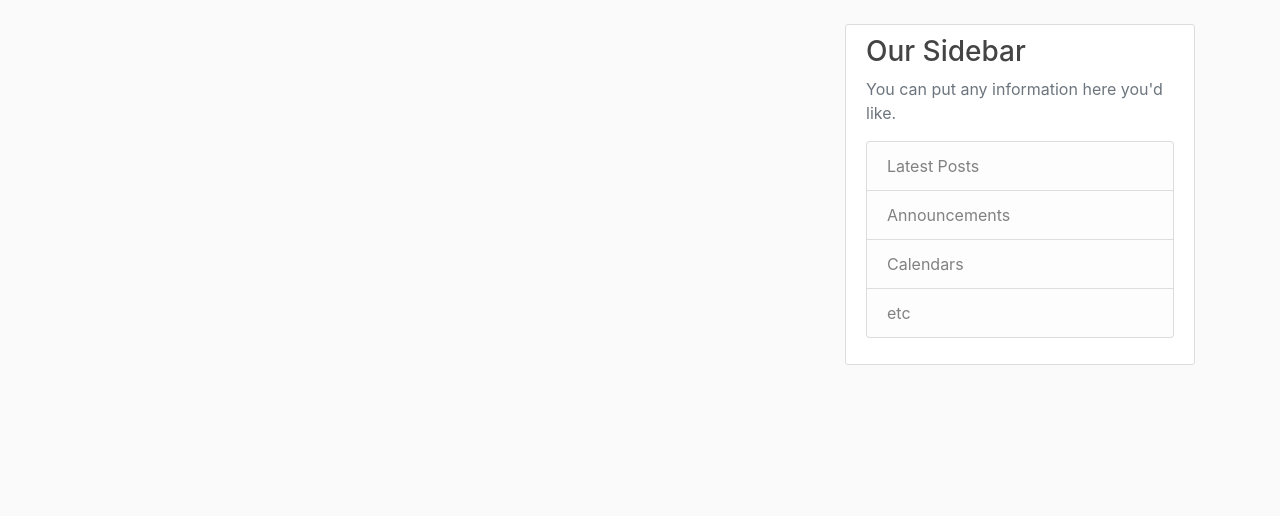
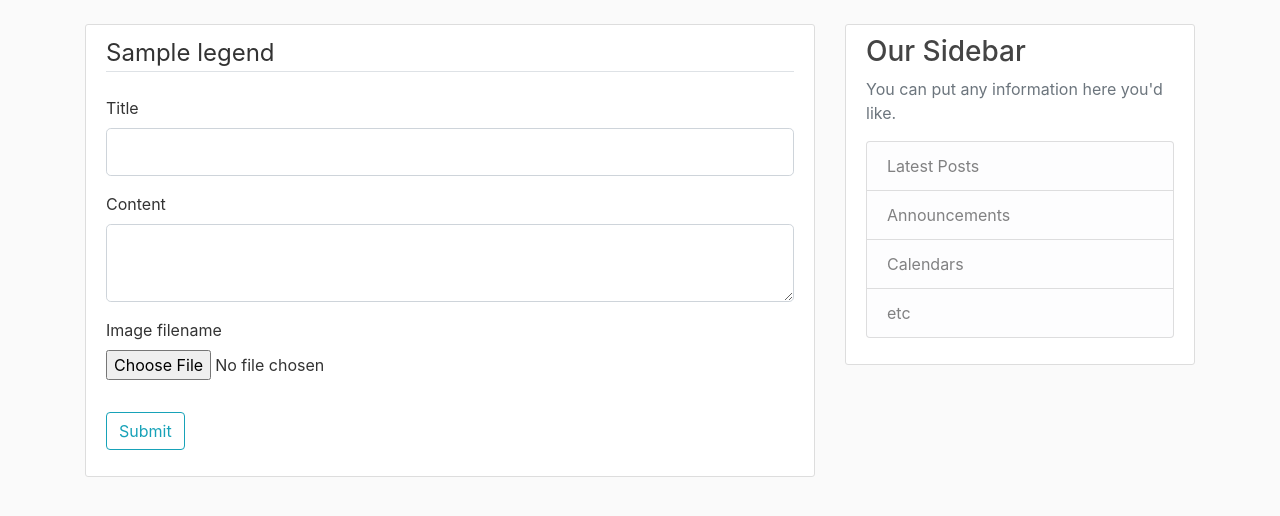
Before and after one commit to paschalugwu/Ambrosial, a Flask app: template 08-Posts/flask_ambrosial/templates/create_post.html in a window 1280 px wide. Shown: the part 56-572 px from the top of the page. Run offline with Flask 3, Linux system fonts and the light colour scheme; the template is opened without the code that fills it: most values are stand-ins (such as "Sample title", 1, 10 or a date in 2020); form fields are guessed from the names that the template uses; some libraries are stand-ins or nearby versions.

Commit message:
feat(flask_ambrosial): Update create_post template
This commit includes updates to the create_post.html template in the flask_ambrosial package. The changes enhance the user interface and improve the user experience by making the post creation process more intuitive and user-friendly.

```diff
--- a/08-Posts/flask_ambrosial/templates/create_post.html
+++ b/08-Posts/flask_ambrosial/templates/create_post.html
@@ -1,4 +1,57 @@
 {% extends "layout.html" %}
 {% block content %}
-
+<div class="content-section">
+    <form method="POST" action="" enctype="multipart/form-data">
+        {{ form.hidden_tag() }}
+        <!-- Fieldset for grouping form elements -->
+        <fieldset class="form-group">
+            <legend class="border-bottom mb-4">{{ legend }}</legend>
+            <!-- Title field -->
+            <div class="form-group">
+                {{ form.title.label(class="form-control-label") }}
+                {% if form.title.errors %}
+                    {{ form.title(class="form-control form-control-lg is-invalid") }}
+                    <!-- Display errors if any -->
+                    <div class="invalid-feedback">
+                        {% for error in form.title.errors %}
+                            <span>{{ error }}</span>
+                        {% endfor %}
+                    </div>
+                {% else %}
+                    {{ form.title(class="form-control form-control-lg") }}
+                {% endif %}
+            </div>
+            <!-- Content field -->
+            <div class="form-group">
+                {{ form.content.label(class="form-control-label") }}
+                {% if form.content.errors %}
+                    {{ form.content(class="form-control form-control-lg is-invalid") }}
+                    <!-- Display errors if any -->
+                    <div class="invalid-feedback">
+                        {% for error in form.content.errors %}
+                            <span>{{ error }}</span>
+                        {% endfor %}
+                    </div>
+                {% else %}
+                    {{ form.content(class="form-control form-control-lg") }}
+                {% endif %}
+            </div>
+            <!-- Image upload field -->
+            <div class="form-group">
+                {{ form.image_filename.label(class="form-control-label") }}
+                {{ form.image_filename(class="form-control-file") }}
+                {% if form.image_filename.errors %}
+                    <!-- Display errors if any -->
+                    {% for error in form.image_filename.errors %}
+                        <span class="text-danger">{{ error }}</span></br>
+                    {% endfor %}
+                {% endif %}
+            </div>
+        </fieldset>
+        <!-- Submit button -->
+        <div class="form-group">
+            {{ form.submit(class="btn btn-outline-info") }}
+        </div>
+    </form>
+</div>
 {% endblock content %}
```
